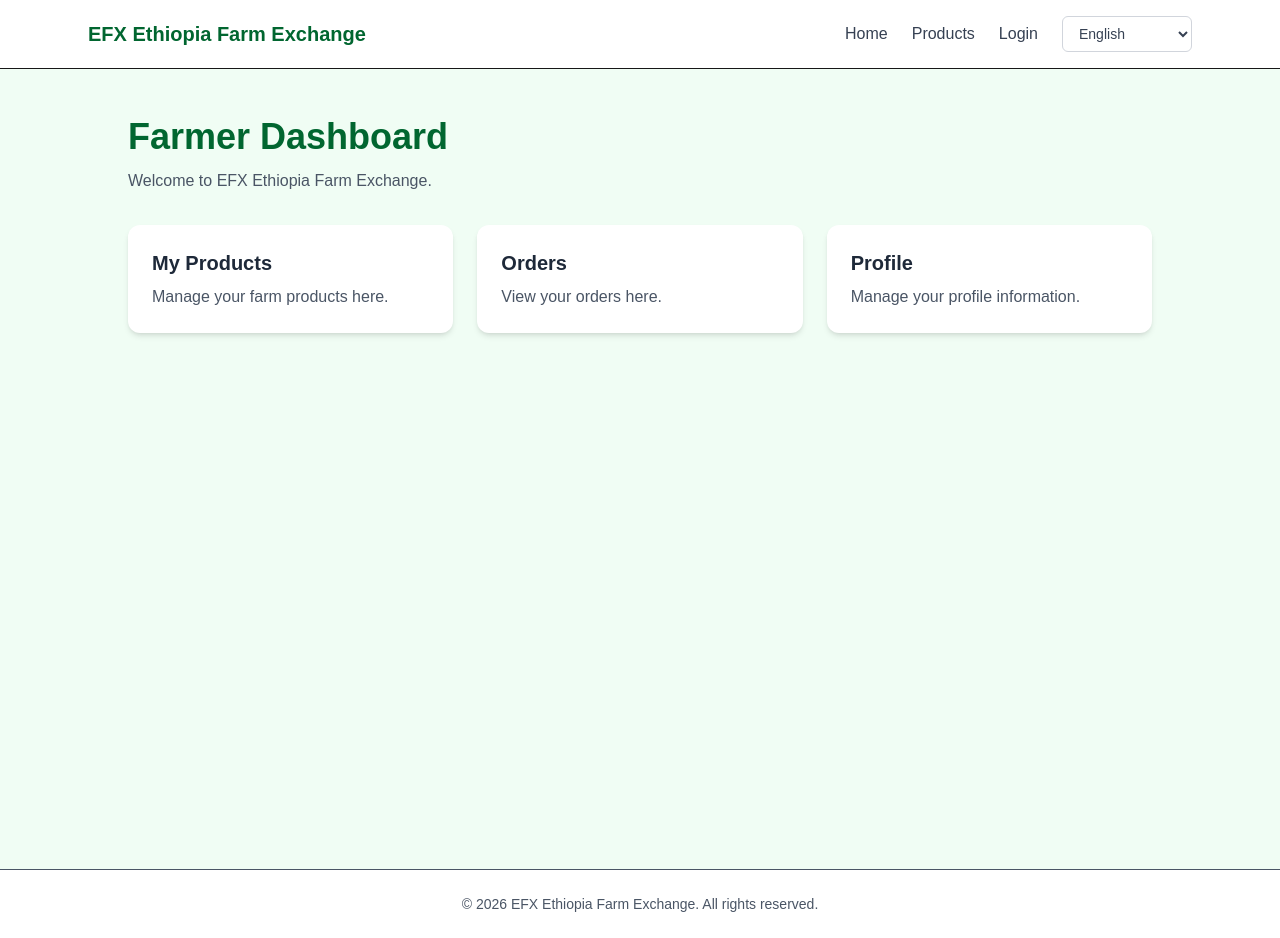
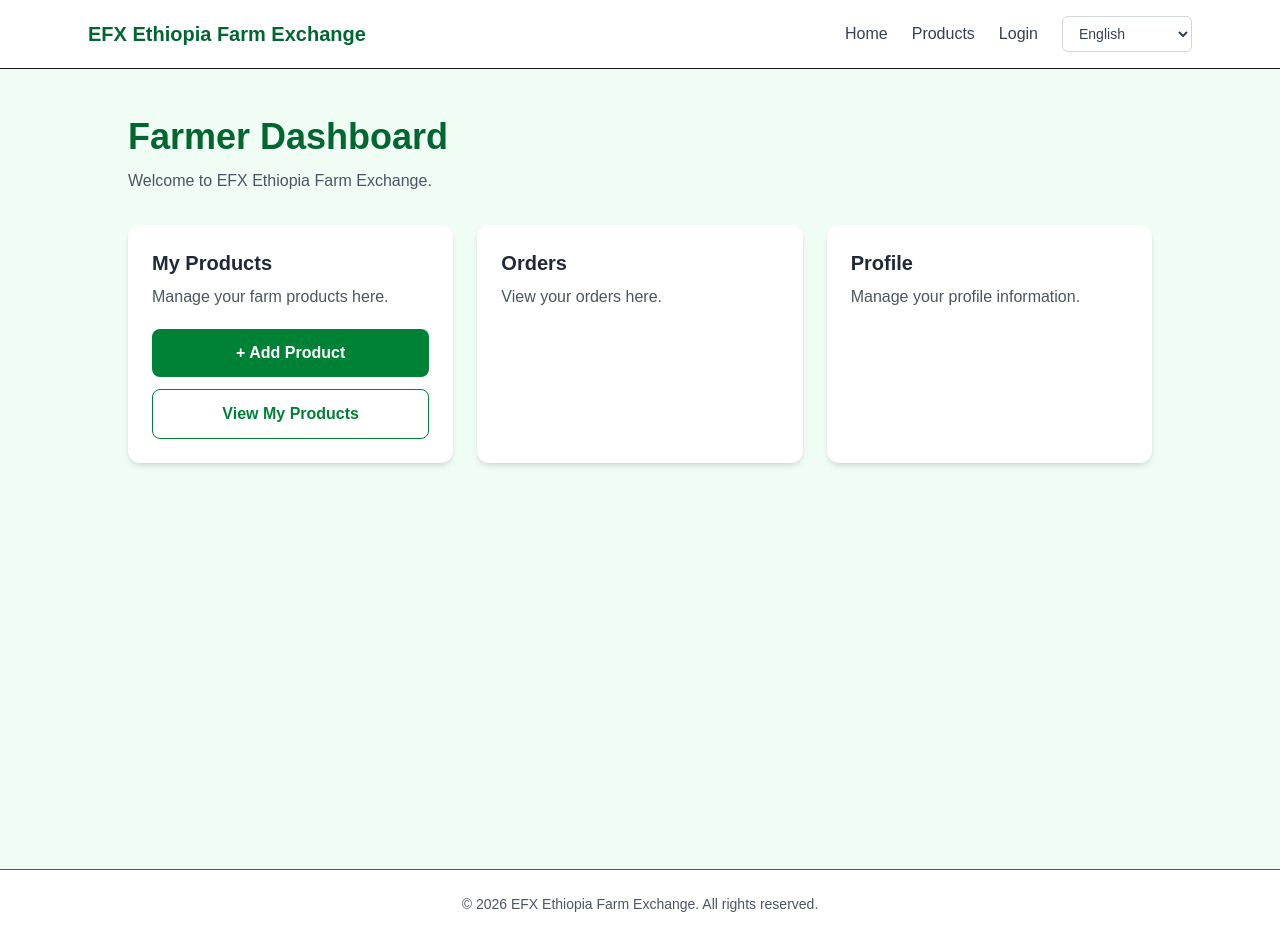
Before and after one commit to ifaadaadhooengineer20252018-design/efx, a Next.js app in the folder frontend/: page /dashboard in a window 1280 px wide. Built offline with nearby package versions, Linux system fonts and the light colour scheme.

Commit message:
Add product links to farmer dashboard

```diff
--- a/frontend/app/dashboard/page.tsx
+++ b/frontend/app/dashboard/page.tsx
@@ -1,6 +1,7 @@
 "use client";
 
 import { useEffect, useState } from "react";
+import Link from "next/link";
 import { translations } from "../../translations/translations";
 
 export default function DashboardPage() {
@@ -54,6 +55,7 @@ export default function DashboardPage() {
         </p>
 
         <div className="mt-8 grid gap-6 md:grid-cols-3">
+          {/* My Products */}
           <div className="rounded-xl bg-white p-6 shadow-md">
             <h2 className="text-xl font-bold text-gray-800">
               {language === "English"
@@ -70,8 +72,33 @@ export default function DashboardPage() {
                 ? "Oomishaalee qonnaa kee asitti bulchi."
                 : "የእርሻ ምርቶችዎን እዚህ ያስተዳድሩ።"}
             </p>
+
+            <div className="mt-5 flex flex-col gap-3">
+              <Link
+                href="/dashboard/add-product"
+                className="rounded-lg bg-green-700 px-4 py-3 text-center font-semibold text-white hover:bg-green-800"
+              >
+                {language === "English"
+                  ? "+ Add Product"
+                  : language === "Afaan Oromo"
+                  ? "+ Oomisha Dabali"
+                  : "+ ምርት ጨምር"}
+              </Link>
+
+              <Link
+                href="/dashboard/my-products"
+                className="rounded-lg border border-green-700 px-4 py-3 text-center font-semibold text-green-700 hover:bg-green-50"
+              >
+                {language === "English"
+                  ? "View My Products"
+                  : language === "Afaan Oromo"
+                  ? "Oomishaalee Koo Ilaali"
+                  : "ምርቶቼን ይመልከቱ"}
+              </Link>
+            </div>
           </div>
 
+          {/* Orders */}
           <div className="rounded-xl bg-white p-6 shadow-md">
             <h2 className="text-xl font-bold text-gray-800">
               {language === "English"
@@ -90,6 +117,7 @@ export default function DashboardPage() {
             </p>
           </div>
 
+          {/* Profile */}
           <div className="rounded-xl bg-white p-6 shadow-md">
             <h2 className="text-xl font-bold text-gray-800">
               {language === "English"
```
